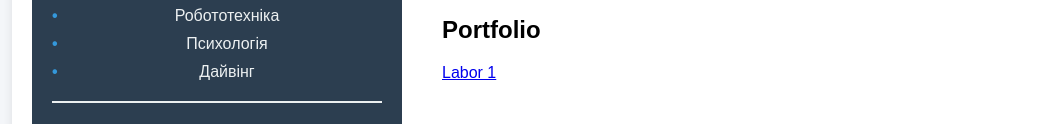
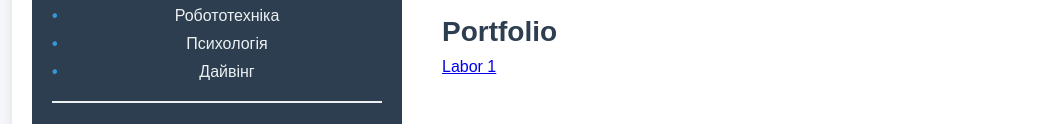
Before and after one commit to tsaruk53/tsaruk53.github.io, a plain HTML site: page лаб2/резюме.html in a window 1280 px wide. Shown: the part 453-577 px from the top of the page, without its empty margins (8-1067 px from the left). Drawn offline with Linux system fonts and the light colour scheme.

Commit message:
Update резюме.html

```diff
--- a/лаб2/резюме.html
+++ b/лаб2/резюме.html
@@ -147,10 +147,10 @@
  <h2>Навички</h2>
  <p>Java, HTML, CSS</p>
  </div>
-  <section>
+  <div class="section">
 <h2>Portfolio</h2>
    <a href='лаб1/index.html'>Labor 1</a>
-  </section>
+   </div>
  </div>
  </div>
 </body>
```
